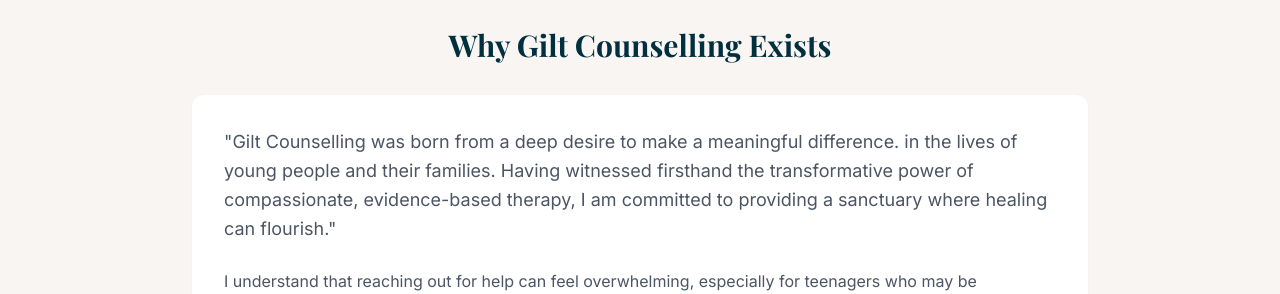
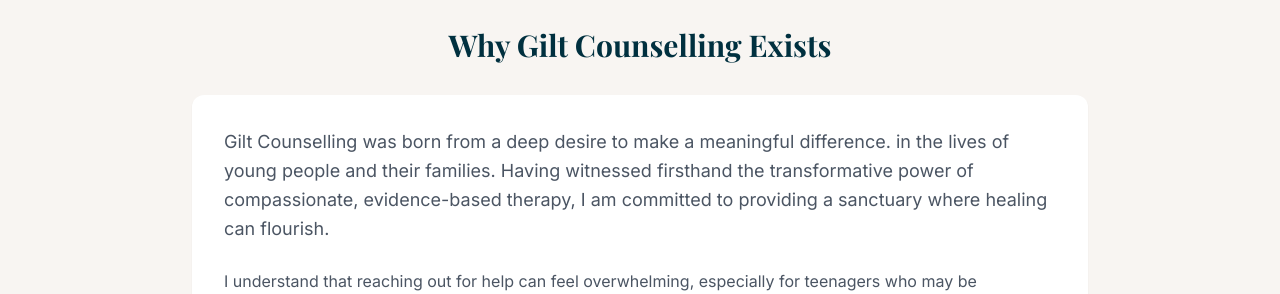
Before and after one commit to JoelEmmanuelCloud/gilt-counselling, a Next.js app: page /about in a window 1280 px wide. Shown: the part 2660-2954 px from the top of the page. Built offline with nearby package versions, Linux system fonts and the light colour scheme; no server answers; a web font is replaced by a local one.

Commit message:
feat: comma

```diff
--- a/app/about/page.js
+++ b/app/about/page.js
@@ -212,10 +212,10 @@ export default function AboutPage() {
             <div className="bg-white p-8 rounded-xl shadow-sm">
               <div className="prose prose-lg max-w-none text-gray-600">
                 <p className="text-lg leading-relaxed mb-6">
-                  "Gilt Counselling was born from a deep desire to make a meaningful difference.
+                  Gilt Counselling was born from a deep desire to make a meaningful difference.
                   in the lives of young people and their families. Having witnessed firsthand the
                   transformative power of compassionate, evidence-based therapy, I am committed to
-                  providing a sanctuary where healing can flourish."
+                  providing a sanctuary where healing can flourish.
                 </p>
 
                 <p className="leading-relaxed mb-6">
```
